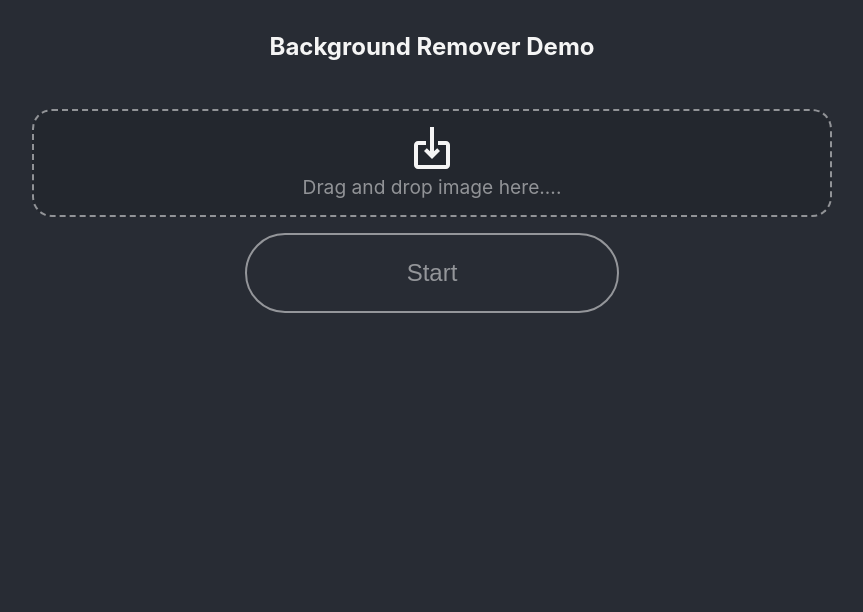
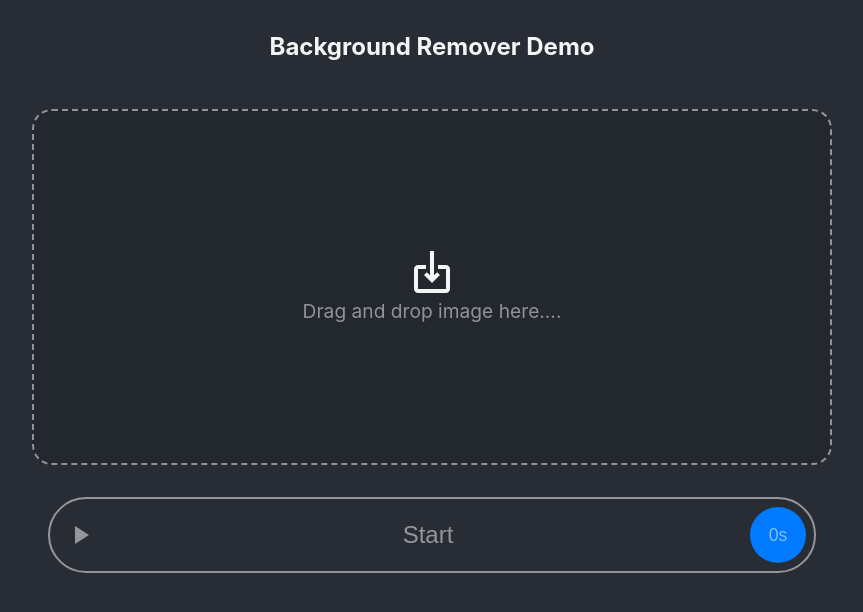
Before and after one commit to tsibg/react-background-remover, a React (Create React App) app: page / in a window 1280 px wide. Shown: the top 612 px of the page, without its empty margins (208-1071 px from the left). Built offline with nearby package versions, Linux system fonts and the light colour scheme.

Commit message:
visual changes

```diff
--- a/src/App.css
+++ b/src/App.css
@@ -40,15 +40,56 @@ main {
   padding: 1rem;
 }
 
+
+.image-preview {
+  padding: 0.5rem;
+}
+.image-preview img {
+  width: 80vw;
+  height: auto;
+  max-width: 100%;
+  max-height: 55vh;
+  object-fit: contain;
+}
+.start {
+  font-size: 1rem;
+  color: var(--text-color-light);
+}
 .start-button {
+  display: flex;
+  justify-content: center;
+  width: 100%;
+  max-width: 60vw;
+  margin: 1rem auto;
   background-color: var(--primary-color);
   color: var(--text-color);
   border: none;
   border-radius: 50px;
-  padding: 1.5rem 10rem;
+  padding: 0.5rem;
   font-size: 1.5rem;
   cursor: pointer;
   transition: all 0.3s ease;
+  justify-content: space-between;
+  align-items: center;
+}
+.start-button .button-icon {
+  display: flex;
+}
+.start-button .button-icon svg {
+  fill: var(--text-color);
+}
+.start-button:disabled .button-icon svg {
+  fill: var(--text-color-light);
+}
+
+.start-button .button-caption {
+  padding: 0.5rem 0.5rem;
+  width: 2.5rem;
+  line-height: 2.5rem;
+
+  font-size: 1.1rem;
+  background-color: var(--primary-color);
+  border-radius: 50%;
 }
 .start-button:not(:disabled):hover {
   box-shadow: 0 2px 10px 0 var(--primary-color);
@@ -57,16 +98,6 @@ main {
   background-color: transparent;
   border: 2px solid var(--text-color-light);
   color: var(--text-color-light);
-}
-.image-preview {
-  padding: 0.5rem;
-}
-.image-preview img {
-  width: 80vw;
-  height: auto;
-  max-width: 100%;
-  max-height: 50vh;
-  object-fit: contain;
 }
 
 @media (prefers-reduced-motion: no-preference) {}
@@ -96,13 +127,16 @@ svg.icon:hover {
   transition: all 0.3s ease;
   cursor: pointer;
   display: flex;
+  height: 40vh;
   flex-direction: column;
   align-items: center;
+  justify-content: center;
   transition: all 0.3s ease;
 }
 
 .drop-zone.selected {
   border-width: 1px;
+  height: auto;
   padding: 1rem;
   gap: 1rem;
   flex-direction: row;
--- a/src/App.js
+++ b/src/App.js
@@ -66,7 +66,7 @@ function App() {
     console.log("Removing background of image: " + imageFile);
     const imageBlob = await removeBackground(imageFile, {
       publicPath: MODEL_ASSETS_URL,
-      debug: true,
+      // debug: true,
       progress: (key, current, total) => {
         const [type, subtype] = key.split(':');
         setCaption(
@@ -84,16 +84,25 @@ function App() {
     <div className="App">
       <header className="App-header">
         <h1>Background Remover Demo</h1>
-        <p>{caption}</p>
-        <p>{seconds ? seconds + "s" : ""}</p>
       </header>
       <main>
         <ImageInput onChange={setImageFile} />
         <ImagePreview fileBlob={imageFile} />
         <div className='start'>
+          <p className='caption'>{caption}</p>
 
           <button className='start-button' disabled={isRunning || !imageFile} onClick={() => load()}>
-            Start
+            <span className='button-icon'>
+              <svg width="48" height="24" viewBox="0 0 24 24" fill="#ffffff" stroke="none" strokeWidth="2" strokeLinecap="round" strokeLinejoin="round" className="feather feather-play">
+                <polygon points="5 3 19 12 5 21 5 3"></polygon>
+              </svg>
+            </span>
+            <span className='button-text'>
+              Start
+            </span>
+            <span className='button-caption'>
+              {seconds}s
+            </span>
           </button>
         </div>
 
```
Also changed, not shown: 1 other file (tests, documents, lock files or other folders).
